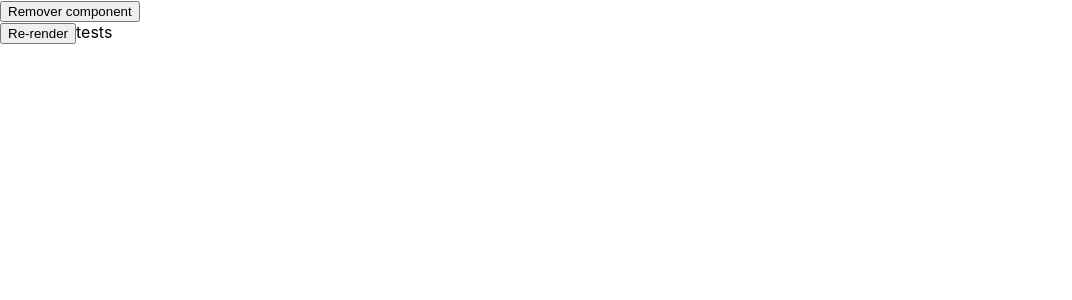
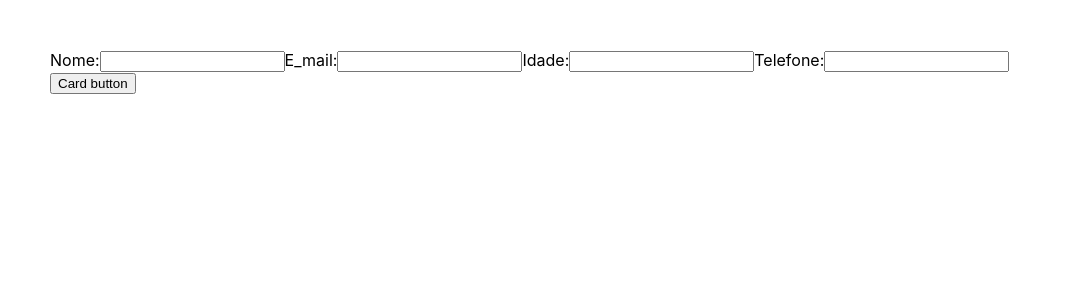
Before and after one commit to toticavalcanti/react-advanced, a React (Create React App) app: page / in a window 1280 px wide. Shown: the top 300 px of the page, without its empty margins (0-1072 px from the left). Built offline with nearby package versions, Linux system fonts and the light colour scheme.

Commit message:
life cycle with hooks

```diff
--- a/src/App.js
+++ b/src/App.js
@@ -1,46 +1,19 @@
-import React, { Component } from 'react'
-import Twitter from './Twitter'
+import React, { useState, useEffect } from 'react';
+import { ThemeContext, themes } from './theme';
+import Card from './Card';
+function App(){
+  const [token, setToken] = useState()
 
-class App extends Component {
-
-  state = {
-    loading: false,
-    actived: true
-  }
-
-  componentDidMount() {
-    setTimeout(() => {
-      this.setState({
-        loading: true
-      })
-    }, 3000)
-  }
-
-  onRemove = () => {
-    this.setState({
-      actived: false
-    })
-  }
-
-  render () {
-
-    const posts = [{
-      title: 'xpto',
-      description: 'foo'
-    },{
-      title: 'xpto',
-      description: 'foo'
-    }]
-
-    return (
-      <div>
-        <button onClick={this.onRemove}>Remover component</button>
-        {this.state.actived && (
-          <Twitter posts={posts} loading={this.state.loading} />
-        )}
-      </div>
-    )
-  }
+  useEffect(() => {
+    setTimeout(() =>{
+      setToken('3rHGDWhdjtre8789gdisashdiu');
+    }, 4000)
+  }, [setToken])
+  return(
+    <ThemeContext.Provider value={ {...themes.primary, token} }>
+      <Card />
+    </ThemeContext.Provider >
+  )
 }
 
-export default App
+export default App;
--- /dev/null
+++ b/src/Card.js
@@ -0,0 +1,16 @@
+import React, { useContext } from 'react';
+import { ThemeContext, themes } from './theme';
+import Form from './Form';
+
+function Card() {
+  const theme = useContext(ThemeContext)
+  console.log("Theme:Values ", theme)
+  return(
+    <div style={{ padding: '50px' }}>
+      <Form />
+      <button style={{ background: themes.background, color: themes.color }}>Card button</button>
+    </div>
+  )
+}
+
+export default Card;
--- /dev/null
+++ b/src/Form.js
@@ -0,0 +1,30 @@
+import React, { useContext } from 'react';
+import { ThemeContext } from './theme';
+function Form() {
+  const context = useContext(ThemeContext)
+  const renderForm = (
+    <form>
+      <label>Nome:</label>
+      <input />
+      <label>E_mail:</label>
+      <input />
+      <label>Idade:</label>
+      <input />
+      <label>Telefone:</label>
+      <input />
+    </form>
+  )
+
+  const renderNotLogged = (
+    <h1>
+      É necessário realizar o login!
+    </h1>
+  )
+  return(
+    <div>
+      {!context.token ? renderNotLogged : renderForm}
+    </div>
+  )
+}
+
+export default Form;
--- a/src/Twitter.js
+++ /dev/null
@@ -1,48 +0,0 @@
-import React, { useEffect, useState, memo } from 'react'
-
-// shouldComponentUpdate
-const areEqual = (prevProps, nextProps) => {
-  return prevProps.loading === nextProps.loading
-}
-
-function Twitter(props) {
-  const { loading } = props
-  const [tweet, setTweet] = useState()
-
-  //componentDidMount, por causa do array vazio
-  //no segundo argumento, só executa uma vez
-  useEffect(() => {
-    const { posts, loading } = props
-    console.log('componentDidMount', posts)
-    console.log('componentDidMount:loading', loading)
-  }, [])
-
-  // componentDidUpdate, toda vez que o loading for alterado
-  // o componente vai passar aqui dentro
-  useEffect(() => {
-    console.log('componentDidUpdate', loading)
-  }, [loading])
-
-  //componentWillUnmount
-  useEffect(() => {
-    // tudo que tiver sendo retornado dentro do userEffect
-    // é a parte do componentWillUnmount
-    return () => {
-      console.log('componentWillUnmount: fui removido :(')
-    }
-  }, [])
-
-  const handleTweet = () => {
-    setTweet('Tweet atualizado')
-  }
-
-  console.log('Tweet atualizado:', tweet)
-  return (
-    <div>
-      <button onClick={handleTweet}>Re-render</button>
-      tests
-    </div>
-    )
-}
-
-export default memo(Twitter, areEqual)
--- /dev/null
+++ b/src/theme.js
@@ -0,0 +1,14 @@
+import { createContext } from 'react';
+
+export const themes = {
+  primary: {
+    background: "#000",
+    color: "#efefef"
+  },
+  secundary: {
+    background: "#efefef",
+    color: "#000"
+  }
+}
+
+export const ThemeContext = createContext(themes.primary)
```
